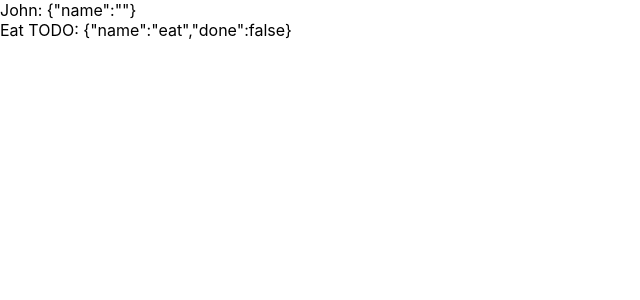
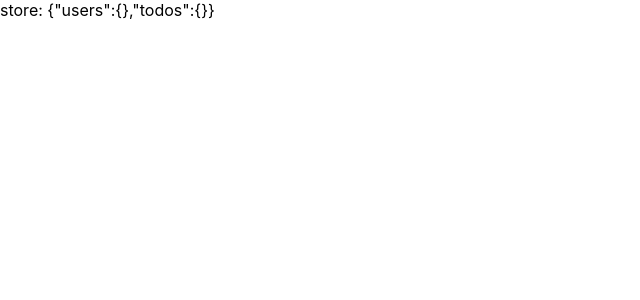
Before and after one commit to miwara/mst-todo, a React (Create React App) app: page / in a window 1280 px wide. Shown: the top 300 px of the page, without its empty margins (0-640 px from the left). Built offline with nearby package versions, Linux system fonts and the light colour scheme.

Commit message:
入れ子にするにはこうする

```diff
--- a/src/index.js
+++ b/src/index.js
@@ -28,16 +28,20 @@ const User = types.model({
 })
 */
 
-const john = User.create()
-const eat = Todo.create({ name: "eat" })
+const RootStore = types.model({
+  // すぐ下のstoreで定義しているので第二引数はいらない
+  users: types.map(User),
+  // 第二引数は必要
+  todos: types.optional(types.map(Todo), {})
+});
 
-console.log("Eat TODO", getSnapshot(eat))
+const store = RootStore.create({
+  users: {}
+});
 
 ReactDOM.render(
   <div>
-    John: {JSON.stringify(getSnapshot(john))}
-    <br />
-    Eat TODO: {JSON.stringify(getSnapshot(eat))}
+    store: {JSON.stringify(getSnapshot(store))}
   </div>,
   document.getElementById('root')
 );
```
